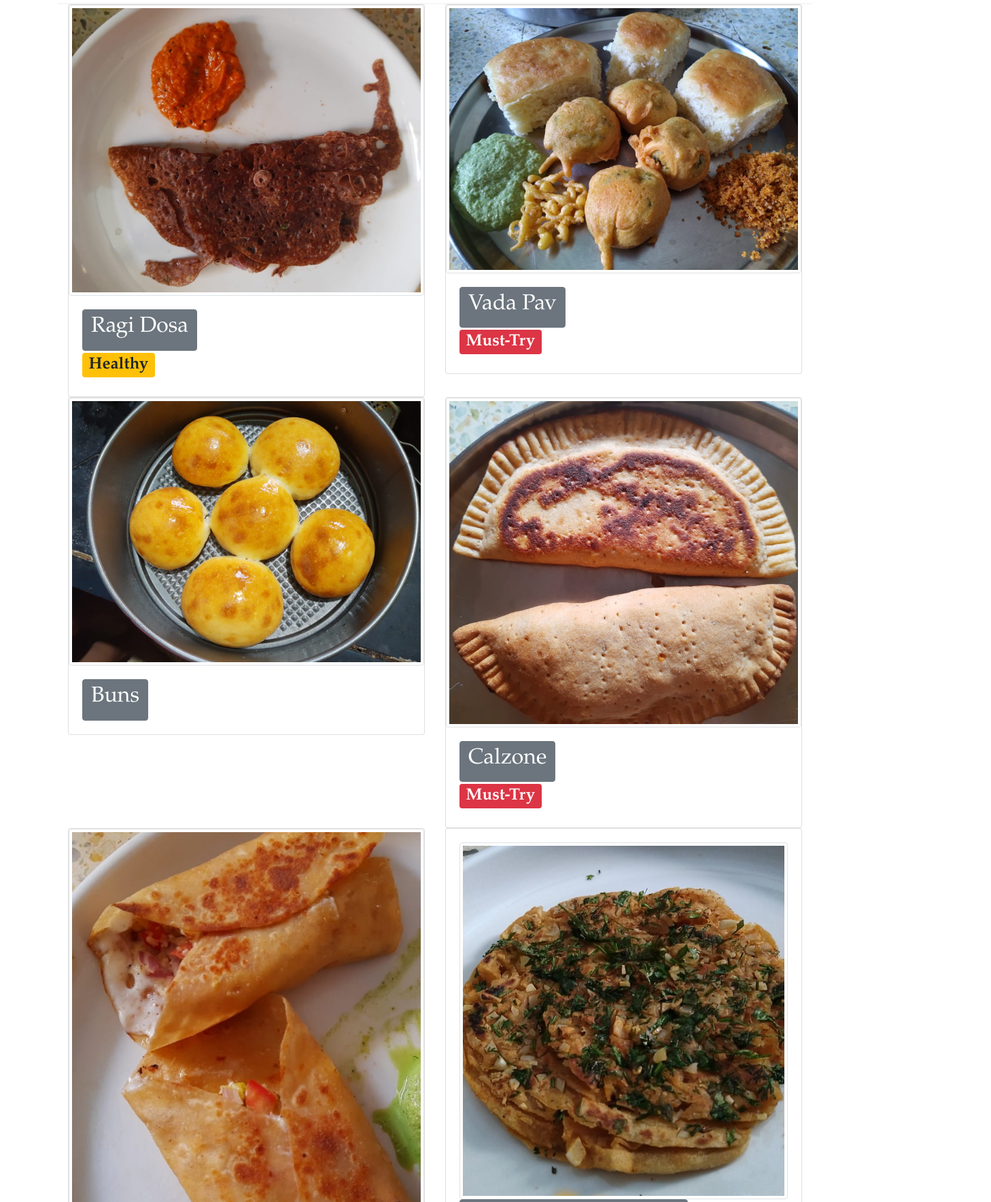
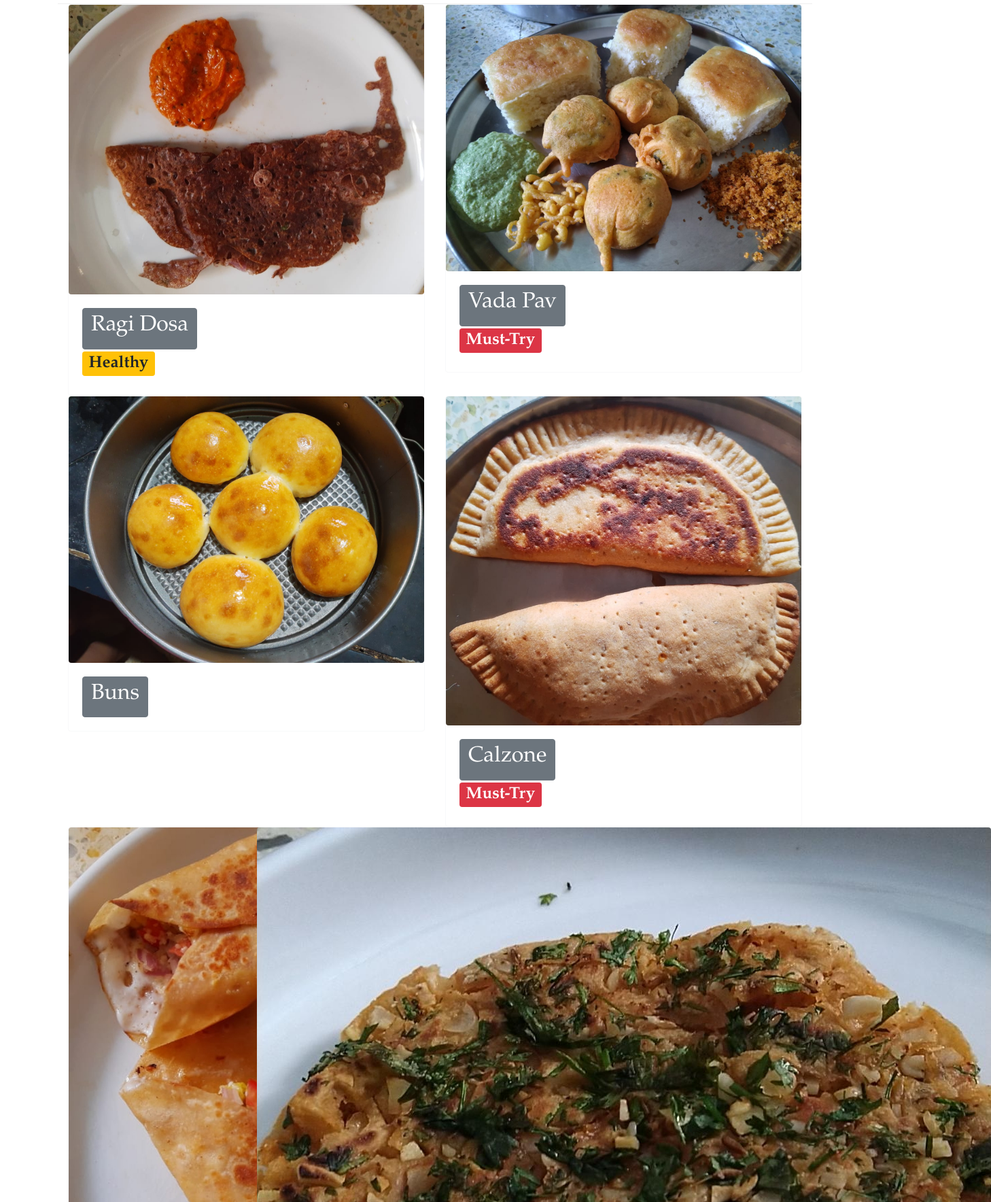
Before and after one commit to rrutum42/rrutum42.github.io, a website: page savoury.html in a window 1280 px wide. Shown: the part 411-2179 px from the top of the page at 68% size, 1458 px wide, since content can reach past the window. Drawn offline with nearby package versions, Linux system fonts and the light colour scheme.

Commit message:
Adjust media body savoury cards

```diff
--- a/savoury.html
+++ b/savoury.html
@@ -72,8 +72,8 @@
         </div>
         <div class="row row-content-gallery justify-content-center">
                 <div class="col-12 col-sm-6 ">
-                    <div class="card">
-                            <img class="card-img-top d-none d-flex  img-thumbnail rounded float-left align-self-center"
+                    <div class="card border-light">
+                            <img class="card-img-top d-none d-flex rounded float-left align-self-center"
                             src="img/ragidosa.jpeg" alt="Ragi Dosa">
                             <div class="card-body">
                             <a role="button" class="btn btn-secondary"
@@ -85,8 +85,8 @@
                     </div>
                 </div>
                 <div class="col-12 col-sm-6 ">
-                    <div class="card">
-                            <img class="card-img-top d-none d-flex img-thumbnail rounded float-left align-self-center"
+                    <div class="card border-light">
+                            <img class="card-img-top d-none d-flex rounded float-left align-self-center"
                                 src="img/vadapav.jpeg" alt="Vadapav">
                                 <div class="card-body">
                                 <a role="button" class="btn btn-secondary" href="https://youtu.be/Q1bK3mFsAJA">
@@ -97,8 +97,8 @@
                     </div>
                 </div>
                 <div class="col-12 col-sm-6 ">
-                    <div class="card">
-                            <img class="card-img-top d-none d-flex  img-thumbnail rounded float-left align-self-center"
+                    <div class="card border-light">
+                            <img class="card-img-top d-none d-flex rounded float-left align-self-center"
                             src="img/buns.jpeg" alt="Buns">
                             <div class="card-body">
                             <a role="button" class="btn btn-secondary"
@@ -109,8 +109,8 @@
                     </div>
                 </div>
                 <div class="col-12 col-sm-6 ">
-                    <div class="card">
-                            <img class="card-img-top d-none d-flex  img-thumbnail rounded float-left align-self-center"
+                    <div class="card border-light">
+                            <img class="card-img-top d-none d-flex rounded float-left align-self-center"
                                 src="img/calzonefull.jpeg" alt="Calzone">
                             <div class="card-body">
                                 <a role="button" class="btn btn-secondary" href="https://youtu.be/pGvve_pJln8">
@@ -121,8 +121,8 @@
                     </div>
                 </div>
                 <div class="col-12 col-sm-6 ">
-                    <div class="card">
-                            <img class="card-img-top d-none d-flex  img-thumbnail rounded float-left align-self-center"
+                    <div class="card border-light">
+                            <img class="card-img-top d-none d-flex rounded float-left align-self-center"
                                 src="img/frankie.jpeg" alt="Frankie">
                                 <div class="card-body">
                                 <a role="button" class="btn btn-secondary"
@@ -133,10 +133,10 @@
                     </div>
                 </div>
                 <div class="col-12 col-sm-6 ">
-                    <div class="card">
-                        <div class="card-body">
-                            <img class="d-none d-flex img-thumbnail rounded float-left align-self-center"
+                    <div class="card border-light">
+                            <img class="d-none d-flex rounded float-left align-self-center"
                                 src="img/lachcha.jpeg" alt="Lachha Paratha">
+                            <div class="card-body"
                                 <a role="button" class="btn btn-secondary" href="https://www.youtube.com/watch?v=0--NAP9q8lU">
                                     <h2 class="mt-0">Garlic Lachha Paratha</h2>
                                 </a>
@@ -144,8 +144,8 @@
                     </div>
                 </div>
                 <div class="col-12 col-sm-6 ">
-                    <div class="card">
-                            <img class="card-img-top d-none d-flex img-thumbnail rounded float-left align-self-center"
+                    <div class="card border-light">
+                            <img class="card-img-top d-none d-flex rounded float-left align-self-center"
                                 src="img/ghaatiya.jpeg" alt="Ghaatiya">
                                 <div class="card-body" >
                                 <a role="button" class="btn btn-secondary" href="https://www.youtube.com/watch?v=Em5hAUxcLDc">
@@ -155,8 +155,8 @@
                     </div>
                 </div>
                 <div class="col-12 col-sm-6 ">
-                    <div class="card ">
-                            <img class="card-img-top d-none d-flex  img-thumbnail rounded float-left align-self-center"
+                    <div class="card border-light">
+                            <img class="card-img-top d-none d-flex rounded float-left align-self-center"
                                 src="img/sev.jpeg" alt="Sev">
                             <div class="card-body">
                                 <a role="button" class="btn btn-secondary" href="https://www.youtube.com/watch?v=DcvrEiXnuBc">
```
